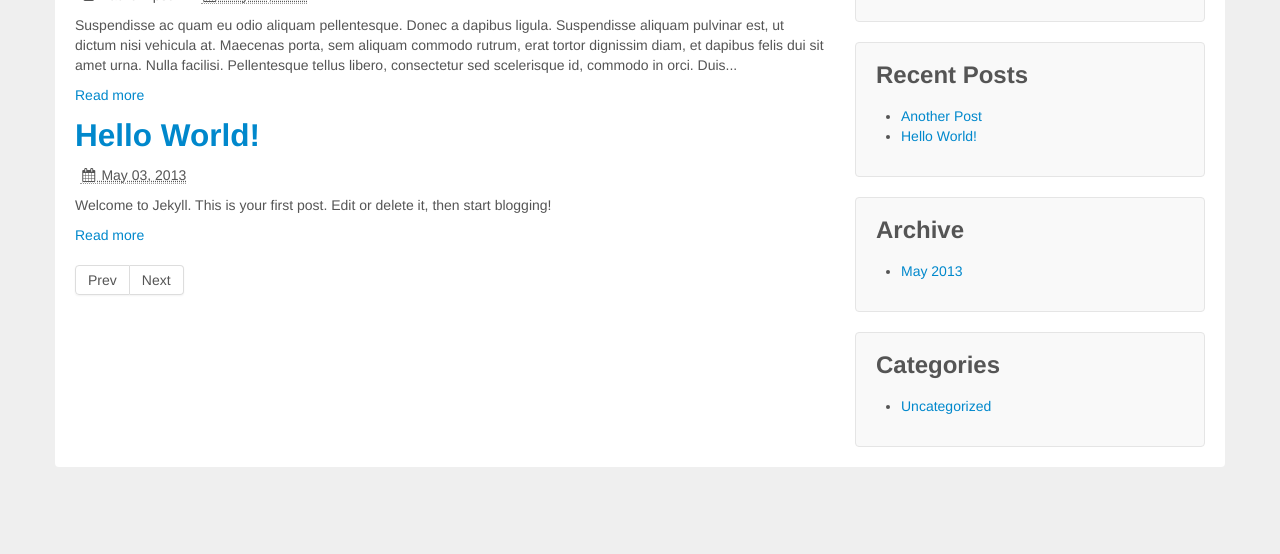
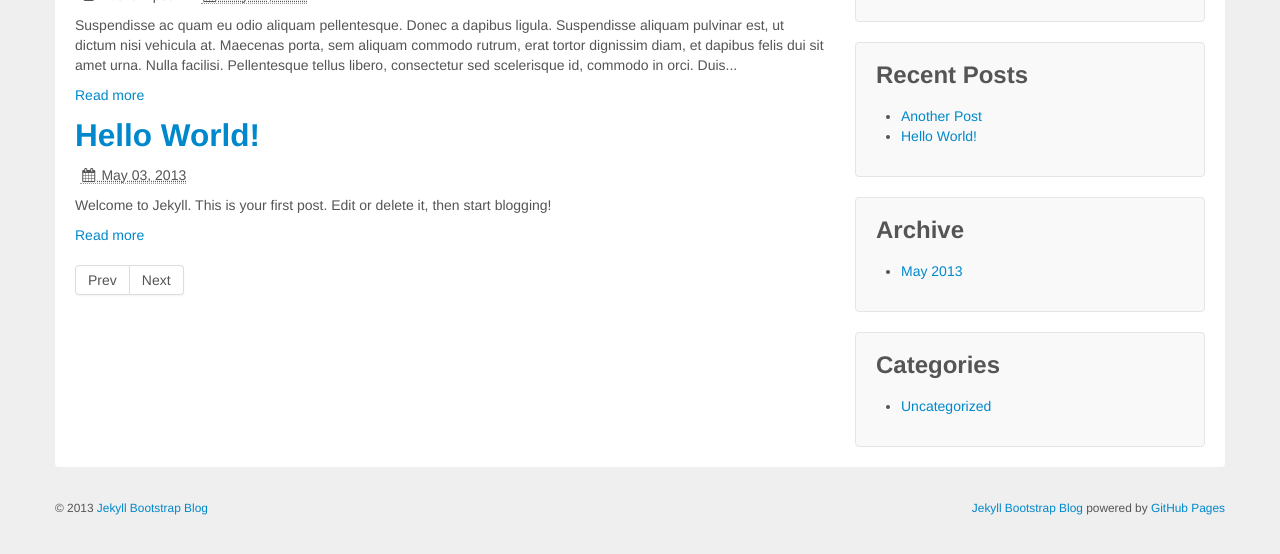
Before and after one commit to timani/jekyll-bootstrap-blog, a Jekyll site: the page built from index.html, in a window 1280 px wide, cut to the strip 257-811 px from the top of the page. Built offline with Jekyll 4.4.1, drawn with Linux system fonts in a browser that asks for light colours; the list of posts is cut into pages by our own code.

Commit message:
copyright and credits in footer

```diff
--- a/_includes/footer.html
+++ b/_includes/footer.html
@@ -1,3 +1,10 @@
+    <div id="footer" class="row">
+        <div class="span12">
+            <p class="pull-right"><small><a href="http://www.jekyll-bootstrap-blog.com/">Jekyll Bootstrap Blog</a> powered by <a href="http://pages.github.com/">GitHub Pages</a></small></p>
+            <p><small>&copy; {{ site.time | date: '%Y' }} <a href="{{ site.baseurl }}/">{{ site.name }}</small></a>
+        </div>
+    </div>
+
 </div><!-- .container -->
 
     <!-- Google Analytics: change UA-XXXXX-X to be your site's ID. -->
```
